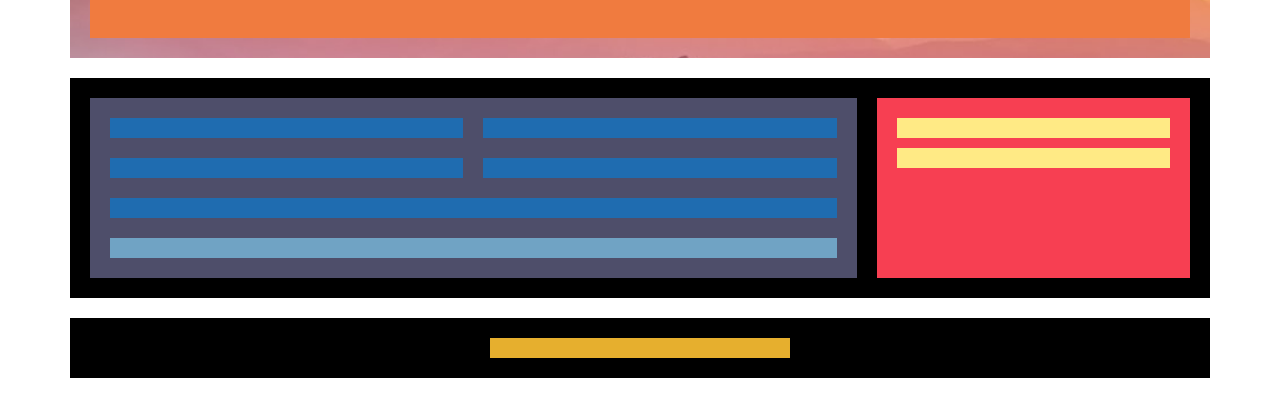
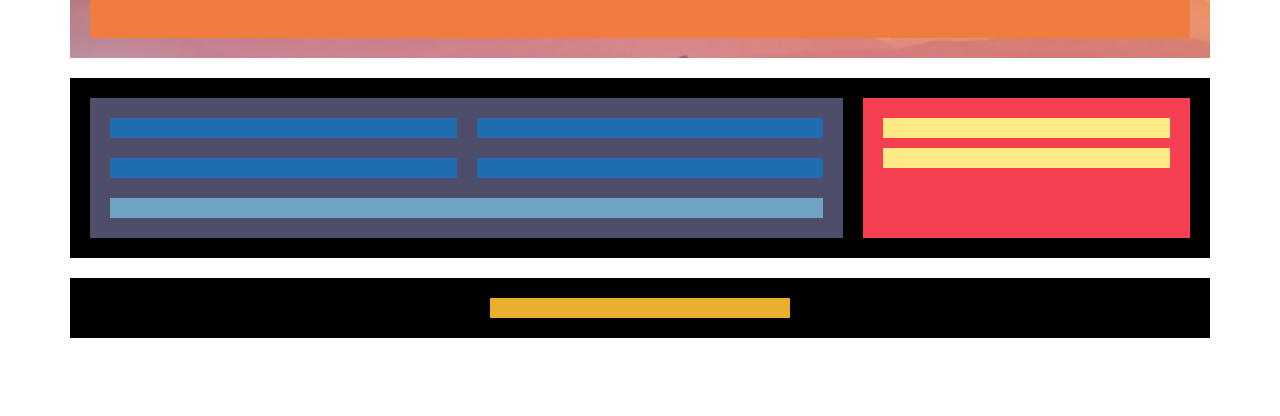
Before and after one commit to BiancaArredondo/eliminar-1, a plain HTML site: page index.html in a window 1280 px wide. Shown: the part 232-648 px from the top of the page. Drawn offline with Linux system fonts and the light colour scheme; a web font is replaced by a local one.

Commit message:
borrar article

```diff
--- a/index.html
+++ b/index.html
@@ -47,7 +47,6 @@
                 <article class="article"></article>
                 <article class="article"></article>
                 <article class="article"></article>
-                <article class="article"></article>
                 <nav class="navegacion"></nav>
             </div>
             <aside class="aside">
```
